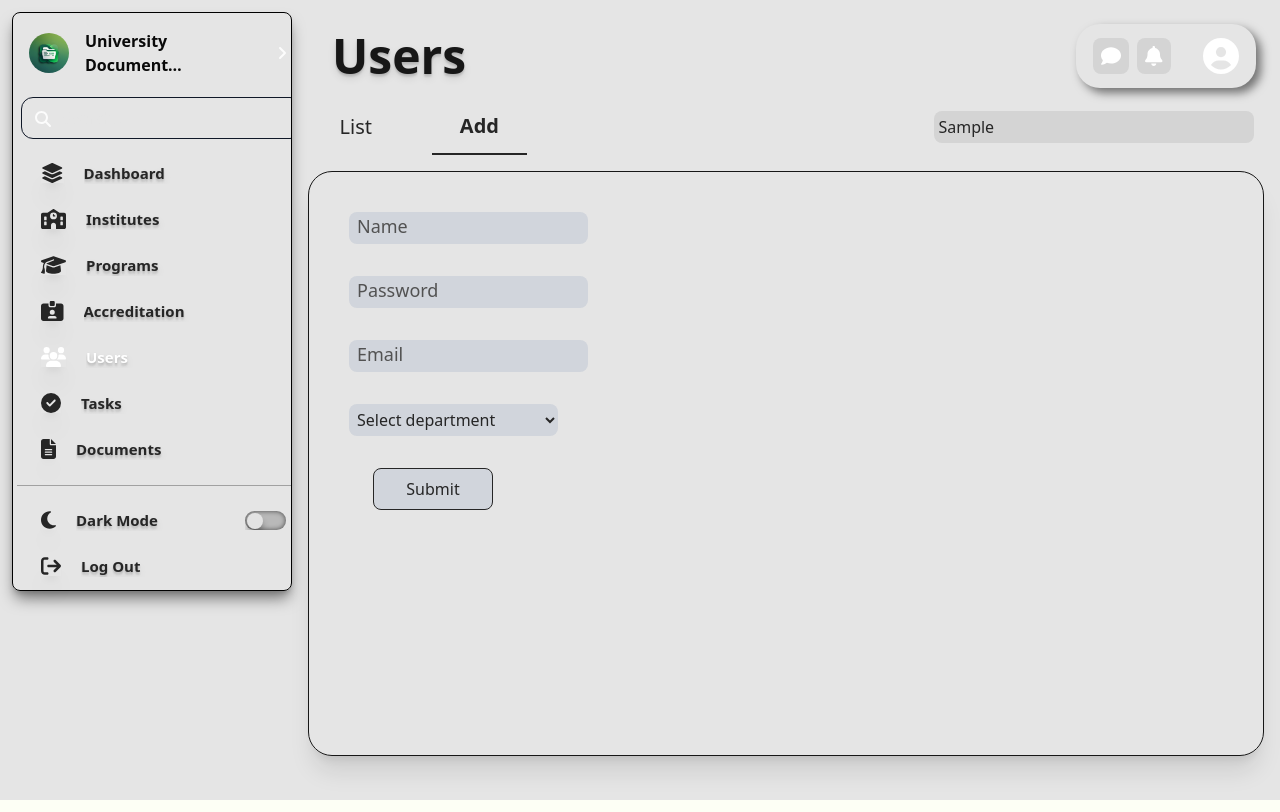
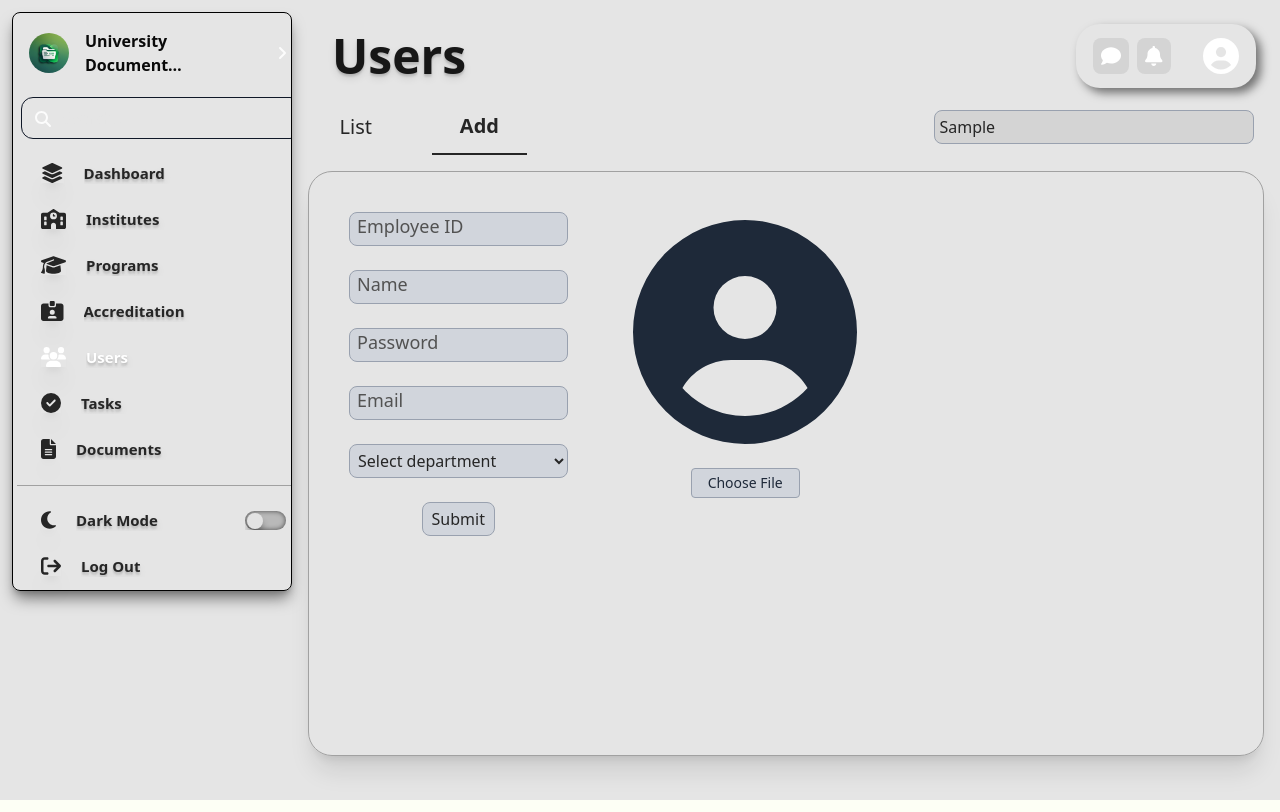
Before and after one commit to am-not-a-coder/Capstone-Project, a React (Vite) app: page /Users in a window 1280 px wide. Both pictures are taken after typing "Sample" into the empty fields and a click on the button "Add". Built offline with nearby package versions, Linux system fonts and the light colour scheme.

Commit message:
User page added employee id and profile picture

```diff
--- a/src/pages/Users.jsx
+++ b/src/pages/Users.jsx
@@ -7,10 +7,12 @@ import { useState } from 'react';
 
 const Users = () => {
     const [visible, makeVisible] = useState("list");  // state to control which section is visible
-    const [name, setName] = useState(""); // state for name input
+    const [employeeId, setEmployeeId] = useState("");  // state for employee ID input
+    const [name, setName] = useState("");  // state for name input
     const [department, setDepartment] = useState("");  // state for department input
     const [password, setPassword] = useState("");  // state for password input
     const [email, setEmail] = useState("");  // state for email input
+    const [profilePic, setProfilePic] = useState(null); // state for profile picture
     const [submittedUsers, setSubmittedUsers] = useState([]);
     const [showDetails, setShowDetails] = useState(false); // state for showing user details
     const [removeUser, setRemoveUser] = useState(false); // state for removing user
@@ -33,12 +35,14 @@ const Users = () => {
 
     const handleSubmit = (e) => {
         e.preventDefault(); // prevent default form submission
-        const newUser = { name, department, password, email }; // create new user object
+        const newUser = { employeeId, name, department, password, email, profilePic }; // create new user object
         setSubmittedUsers(prev => [...prev, newUser]);  // add new user to submitted users
+        setEmployeeId(""); // reset employee ID input
         setName(""); // reset name input
         setDepartment(""); // reset department input
         setPassword(""); // reset password input
         setEmail(""); // reset email input
+        setProfilePic(null); // reset profile picture
     }
 
     function exitShowDetails() {
@@ -67,32 +71,39 @@ const Users = () => {
     return (
         <>
             {/* navigation bar */}
-            <section className="flex items-center h-[7%] gap-7 text-xl bg-neutral-200 text-neutral-800 border-neutral-900">
+            <section className="flex items-center h-[7%] gap-7 text-xl bg-neutral-200 text-neutral-800">
                 <button className={`${visible == "list" ? 'border-b-2 font-semibold' : 'border-0 font-normal'} w-1/10 h-full`} onClick={() => makeVisible("list")}>List</button>
                 <button className={`${visible == "add" ? 'border-b-2 font-semibold' : 'border-0 font-normal'} w-1/10 h-full`} onClick={() => makeVisible("add")}>Add</button>
-                <input type="text" className='rounded-lg right-[2%] w-1/4 bg-neutral-300 p-1 text-base absolute' onChange={handleQuery} value={searchQuery} placeholder='Search user' />
+                <input type="text" className='rounded-lg right-[2%] w-1/4 bg-neutral-300 p-1 text-base absolute border border-gray-400' onChange={handleQuery} value={searchQuery} placeholder='Search user' />
             </section>
 
             {/* section for adding users */}
-            <section  className={`${visible == "add" ? "block" : "hidden"} overflow-y-auto box-border h-[75%] mt-4 p-5 text-neutral-800 border-1 border-neutral-900 rounded-3xl shadow-xl`}>
-                <form onSubmit={handleSubmit} action="" method='POST' className='flex gap-8 p-5 w-7/10 flex-wrap flex-col'>
+            <section  className={`${visible == "add" ? "block" : "hidden"} overflow-y-auto box-border h-[75%] mt-4 p-5 text-neutral-800 border border-neutral-400 rounded-3xl shadow-xl`}>
+                <form onSubmit={handleSubmit} action="" method='POST' className='flex gap-8 p-5 w-full flex-wrap flex-row '>
+                    {/* detais form */}
+                    <div className=' flex flex-col gap-6  w-1/4'>
                         <div className='relative'>
-                        <input type="text" value={name} required onChange={(e) => setName(e.target.value)} name='name' className='peer p-1 bg-gray-300 rounded-lg text-neutral-800'/>
+                            <input type="text" value={employeeId} required onChange={(e) => setEmployeeId(e.target.value)} name='employeeId' className='w-full peer border border-gray-400 p-1 bg-gray-300 rounded-lg text-neutral-800'/>
+                            <label  className="absolute transition-all duration-200 left-1 top-0 peer-focus:top-[-1.5rem] peer-valid:top-[-1.5rem] peer-focus:text-sm peer-valid:text-sm text-neutral-600 text-lg " style={{paddingInline: "0.25rem"}}>Employee ID</label>
+                        </div>
+
+                        <div className='relative'>
+                            <input type="text" value={name} required onChange={(e) => setName(e.target.value)} name='name' className='w-full peer border border-gray-400 p-1 bg-gray-300 rounded-lg text-neutral-800'/>
                             <label  className="absolute transition-all duration-200 left-1 top-0 peer-focus:top-[-1.5rem] peer-valid:top-[-1.5rem] peer-focus:text-sm peer-valid:text-sm text-neutral-600 text-lg " style={{paddingInline: "0.25rem"}}>Name</label>
                         </div>
 
                         <div className='relative'>
-                        <input type="password" value={password} required onChange={(e) => setPassword(e.target.value)} name='password' className='peer rounded-lg p-1 bg-gray-300 text-neutral-800'/>
-                        <label for='password' className="absolute transition-all duration-200 left-1 top-0 peer-focus:top-[-1.5rem] peer-valid:top-[-1.5rem] peer-focus:text-sm peer-valid:text-sm text-neutral-600 text-lg" style={{paddingInline: "0.25rem"}}>Password</label>
+                            <input type="password" value={password} required onChange={(e) => setPassword(e.target.value)} name='password' className='w-full peer border border-gray-400 rounded-lg p-1 bg-gray-300 text-neutral-800'/>
+                            <label  className="absolute transition-all duration-200 left-1 top-0 peer-focus:top-[-1.5rem] peer-valid:top-[-1.5rem] peer-focus:text-sm peer-valid:text-sm text-neutral-600 text-lg" style={{paddingInline: "0.25rem"}}>Password</label>
                         </div>
 
                         <div className='relative'>
-                        <input type="email" required placeholder='' name='email' value={email} onChange={(e) => setEmail(e.target.value)}  className='peer rounded-lg p-1 bg-gray-300 text-neutral-800'/>
-                        <label htmlFor='email' className="absolute transition-all duration-200 left-1 top-0 peer-focus:top-[-1.5rem] peer-focus:text-sm text-neutral-600 text-lg peer-not-placeholder-shown:top-[-1.5rem] peer-not-placeholder-shown:text-sm" style={{paddingInline: "0.25rem"}}>Email</label>
+                            <input type="email" required placeholder='' name='email' value={email} onChange={(e) => setEmail(e.target.value)}  className='w-full peer border border-gray-400 rounded-lg p-1 bg-gray-300 text-neutral-800'/>
+                            <label  className="absolute transition-all duration-200 left-1 top-0 peer-focus:top-[-1.5rem] peer-focus:text-sm text-neutral-600 text-lg peer-not-placeholder-shown:top-[-1.5rem] peer-not-placeholder-shown:text-sm" style={{paddingInline: "0.25rem"}}>Email</label>
                         </div>
 
                         <div className='relative'>
-                        <select name="department" id="department"  value={department} onChange={(e) => setDepartment(e.target.value)} className='peer rounded-lg p-1 bg-gray-300 text-neutral-800'>
+                            <select name="department" id="department"  value={department} onChange={(e) => setDepartment(e.target.value)} className='w-full peer rounded-lg p-1 border border-gray-400 bg-gray-300 text-neutral-800'>
                                 <option value="" disabled hidden>Select department</option>
                                 <option value="BSIT">Information Technology</option>
                                 <option value="Criminology">Criminology</option>
@@ -101,12 +112,33 @@ const Users = () => {
                             </select>
                         </div>
 
-                    <input type="submit" className='bg-gray-300 p-2 active:bg-gray-400 active:text-neutral-100 border-1 rounded-lg w-[20%] cursor-pointer ml-6'/>
+                        <input type="submit" className='bg-gray-300 p-1 active:bg-gray-400 active:text-neutral-100 border border-gray-400 rounded-lg w-1/3 cursor-pointer place-self-center'/>
+                    </div>
+
+                    {/* upload profile */}
+                    <div className='flex flex-col gap-4 items-start  w-1/3'>
+                        {profilePic ?
+                            <div className="w-[70%] h-[70%] place-self-center object-cover rounded-full relative" >
+                                <img src={profilePic} alt="Profile" className='rounded-full w-full h-full' />
+                                <button onClick={()=> setProfilePic(null)} className='cursor-pointer w-1/10 h-1/10 bg-gray-300 rounded-full text-sm absolute right-0 top-0'>X</button>
+                            </div>
+                            : <FontAwesomeIcon icon={faCircleUser} className="place-self-center text-[14rem] text-gray-800 m-2" />
+                        }
+                        <label htmlFor="fileInput" className="place-self-center text-sm cursor-pointer bg-gray-300 text-gray-800 px-4 py-1 rounded border border-gray-400 ">Choose File</label>
+                        <input type="file" id='fileInput' name='profilePic' hidden onChange={(e)=> {
+                            const file = e.target.files[0];
+                            if (file) {
+                                const imageUrl = URL.createObjectURL(file);
+                                setProfilePic(imageUrl); // set profile picture state to the image URL
+                            }
+                        }}/>
+
+                    </div>
                 </form>
             </section>
 
             {/* section for the list of users */}
-            <section  className={`${visible == "list" ? "block" : "hidden"} overflow-y-auto box-border  h-[75%] mt-4 p-5 text-neutral-800 border-1 border-neutral-900 rounded-3xl shadow-xl`}>
+            <section  className={`${visible == "list" ? "block" : "hidden"} overflow-y-auto box-border  h-[75%] mt-4 p-5 text-neutral-800 border border-neutral-400 rounded-3xl shadow-xl`}>
                 {/* adding users in the list */}
                 <div className={`${visible == "list" ? "block" : "hidden"} gap-6 flex flex-row flex-wrap`}>
                     {submittedUsers.length === 0 ? (
@@ -116,39 +148,68 @@ const Users = () => {
                     (submittedUsers.map((user, index) => (
 
                         <div key={index}  onClick={()=> detailsAndSelectedUser(user)} className=" cursor-pointer flex flex-row w-[23%] bg-neutral-300 p-1 rounded-lg min-w-[200px]">
-                            <FontAwesomeIcon icon={faCircleUser} className=" place-self-center text-5xl text-gray-800 m-2" />
+                            {user.profilePic ?
+                                <img src={user.profilePic} alt="" className='place-self-center m-2 w-[21%] h-[80%] object-cover rounded-full'/> : <FontAwesomeIcon icon={faCircleUser} className=" place-self-center text-5xl text-gray-800 m-2" />
+                            }
+
                             <div className='flex flex-col justify-center items-center w-full '>
+
                                 <p  className="text-lg p-2 text-neutral-800" style={{fontSize: user.name.length >= 13 ? '0.8rem' : '1rem'}}>{user.name}</p>
                                 <p className="text-sm">{user.department}</p>
                             </div>
                         </div>
                     )))}
                 </div>
-
-
-
             </section>
 
             {/* showing details of a user */}
             <section>
                 { showDetails && selectedUser && (
                     submittedUsers.map((user, index) => (
-                        <div className=" absolute w-1/3 h-[80%] left-[45%] bottom-[10%] bg-gray-300 text-neutral-800 rounded-2xl p-5 flex flex-col justify-center items-center gap-3">
+                        // show the details of the clicked card
+                        <div className=" absolute w-1/3 h-[80%] left-[45%] bottom-[10%] bg-gray-300 text-neutral-800 rounded-2xl p-5 flex flex-col justify-center items-center gap-3 border border-gray-400 shadow-xl" key={index}>
                             <button onClick={()=> exitShowDetails()}  className={` rounded-2xl top-0 right-0 absolute w-[11%] h-[8%] bg-gray-400`}>exit</button>
+                            {selectedUser.profilePic ?
+                                <img src={selectedUser.profilePic} alt="" className='place-self-center w-[31%] h-[25%] object-cover rounded-full'/> : <FontAwesomeIcon icon={faCircleUser} className=" text-9xl text-gray-800"/>
+                            }
+                            <form action="" onSubmit={handleSubmit} method='POST' className=' gap-4 flex flex-col gap w-full'>
+                                <p className='ml-10'>Employee ID: <span>
+                                    <input type="text" value={selectedUser.employeeId} name='employeeId' className='border border-gray-400 p-1 rounded font-semibold ml-2' />
+                                </span></p>
+                                <p className='ml-10'>Name: <span>
+                                    <input type="text" value={selectedUser.name} name='name' className='border border-gray-400 p-1 rounded font-semibold ml-14'/>
+                                </span></p>
+                                <p className='ml-10'>Password: <span>
+                                    <input type="text" value={selectedUser.password} className='font-semibold ml-8 border border-gray-400 p-1 rounded' />
+                                </span></p>
+                                <p className='ml-10'>Department: <span>
+                                    <input type="text" value={selectedUser.department} className='font-semibold ml-3 border border-gray-400 p-1 rounded' />
 
-                            <FontAwesomeIcon icon={faCircleUser} className=" text-9xl text-gray-800" /><br /><br />
-                            <p>Name: <span>{selectedUser.name}</span></p>
-                            <p>Password: <span>{selectedUser.password}</span></p>
-                            <p>Department: <span>{selectedUser.department}</span></p>
-                            <p>Email: <span>{selectedUser.email}</span></p>
-                            <br /><button className='bg-gray-400 p-2 active:bg-gray-500 active:text-neutral-100 border-1 rounded-xl' onClick={()=> setRemoveConfirmation(true)}>Remove</button>
+                                    {/* <select  className='w-6/10 font-semibold ml-3 border border-gray-400 p-1 rounded ' >
+                                        <option value={selectedUser.department} selected></option>
+                                        <option value="BSIT">Information Technology</option>
+                                        <option value="Criminology">Criminology</option>
+                                        <option value="Accounting">Accounting</option>
+                                        <option value="Nursing">Nursing</option>
+                                    </select> */}
+                                </span></p>
+                                <p className='ml-10'>Email: <span>
+                                    <input type="email" value={selectedUser.email} className='font-semibold ml-15 border border-gray-400 p-1 rounded' />
+                                </span></p>
+                            </form><br />
+
+                            {/* save changes and remove buttons */}
+                            <div className='flex gap-4 w-full justify-center items-center'>
+                                <button className='w-2/10 bg-gray-300 p-2 active:bg-gray-500 active:text-neutral-100 border border-gray-400 shadow rounded-xl'>Save</button>
+                                <button className='w-2/10 bg-gray-300 p-2 active:bg-gray-500 active:text-neutral-100 border border-gray-400 shadow rounded-xl' onClick={()=> setRemoveConfirmation(true)}>Remove</button>
+                            </div>
 
                             { removeConfirmation && (
-                                <div className="absolute rounded-2xl g-5 w-[80%] h-1/5 place-self-center top-105 bg-gray-400 flex justify-center items-center flex-col">
+                                <div className="absolute rounded-2xl g-5 w-[80%] h-1/5 place-self-center top-105 bg-gray-300  flex justify-center items-center flex-col">
                                         <p className="text-neutral-700">Are you sure you want to remove this user?</p><br />
                                         <div className='flex gap-4 w-full justify-center items-center'>
-                                        <button className='bg-red-400 w-1/5 p-2 text-neutral-100 rounded-xl' onClick={()=> removeAndClose()}>Yes</button>
-                                        <button className='bg-green-400 w-1/5 p-2 text-neutral-100 rounded-xl' onClick={()=> setRemoveConfirmation(false)}>No</button>
+                                        <button className='bg-gray-400 w-1/5 p-2 text-neutral-800 border border-gray-500 rounded-xl' onClick={()=> removeAndClose()}>Yes</button>
+                                        <button className='bg-gray-400 w-1/5 p-2 text-neutral-800 border border-gray-500 rounded-xl' onClick={()=> setRemoveConfirmation(false)}>No</button>
                                         </div>
                                 </div>
                             )}
@@ -159,13 +220,18 @@ const Users = () => {
             </section>
 
             {/* section for showing users from search bar */}
-            <section className={`${visible == "searchList" ? "block" : "hidden"} overflow-y-auto box-border  h-[75%] mt-4 p-5 text-neutral-800 border-1 border-neutral-900 rounded-3xl shadow-xl`}>
+            <section className={`${visible == "searchList" ? "block" : "hidden"} overflow-y-auto box-border  h-[75%] mt-4 p-5 text-neutral-800 border border-neutral-400 rounded-3xl shadow-xl`}>
                 <div className="flex flex-wrap gap-6">
                     {filteredUsers.length > 0 ? (
+                        // map through filtered users and display them
                         filteredUsers.map((user, index) => (
+                            // using users index in array as key
                             <div key={index}  onClick={()=> detailsAndSelectedUser(user)} className=" cursor-pointer flex flex-row w-[23%] bg-neutral-300 p-1 rounded-lg min-w-[200px]">
-                                <FontAwesomeIcon icon={faCircleUser} className=" place-self-center text-5xl text-gray-800 m-2" />
+                                {user.profilePic ?
+                                    <img src={user.profilePic} alt="" className='place-self-center m-2 w-[21%] h-[80%] object-cover rounded-full'/> : <FontAwesomeIcon icon={faCircleUser} className=" place-self-center text-5xl text-gray-800 m-2" />
+                                }
                                 <div className='flex flex-col justify-center items-center w-full '>
+                                    {/* make name smaller when it is too long */}
                                     <p  className="text-lg p-2 text-neutral-800" style={{fontSize: user.name.length >= 13 ? '0.8rem' : '1rem'}}>{user.name}</p>
                                     <p className="text-sm">{user.department}</p>
                                 </div>
```
Lines whose indentation alone changed are shown as unchanged.
